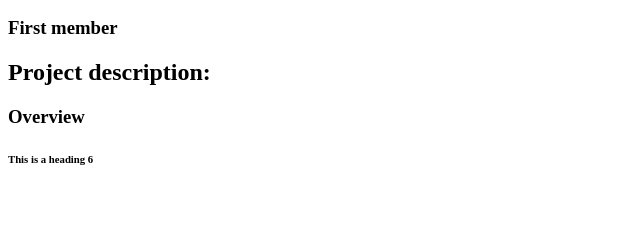
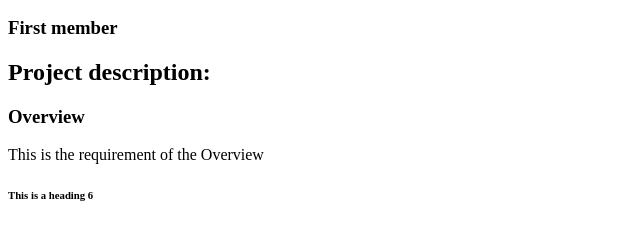
Before and after one commit to Ha-Thuy-Chi/ITWorld, a plain HTML site: page index.html in a window 1280 px wide. Shown: the part 110-350 px from the top of the page, without its empty margins (0-640 px from the left). Drawn offline with Linux system fonts and the light colour scheme.

Commit message:
Adding a paragraph to index.html file

```diff
--- a/index.html
+++ b/index.html
@@ -10,6 +10,7 @@
     <h3>First member</h3>
     <h2>Project description:</h2>
     <h3>Overview</h3>
+    <p>This is the requirement of the Overview</p>
     <h6>This is a heading 6</h6>
   </body>
 </html>
```
